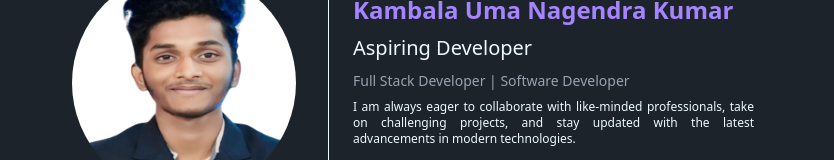
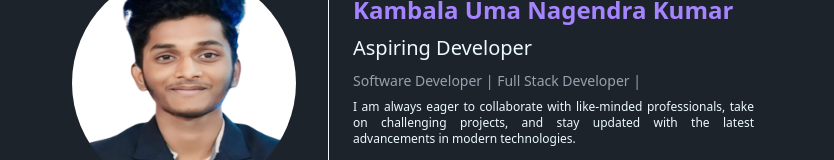
Before and after one commit to umanagendrakumar/MyPortfolio, a React (Vite) app: page / in a window 1280 px wide. Shown: the part 323-483 px from the top of the page, without its empty margins (223-1057 px from the left). Built offline with nearby package versions, Linux system fonts and the light colour scheme.

Commit message:
Interchanged roles

```diff
--- a/src/components/Home.jsx
+++ b/src/components/Home.jsx
@@ -16,7 +16,7 @@ const Home = () => {
                     <h2 className="card-title text-2xl">Hello, I'm</h2>
                     <h2 className="card-title text-2xl text-violet-400">Kambala Uma Nagendra Kumar</h2>
                     <p className="text-xl">Aspiring Developer</p>
-                    <p className="text-md text-gray-400">Full Stack Developer | Software Developer</p>
+                    <p className="text-md text-gray-400">Software Developer | Full Stack Developer | </p>
                     <p className="text-xs text-justify hidden sm:block">I am always eager to collaborate with like-minded professionals, take on challenging projects, and stay updated with the latest advancements in modern technologies.</p>
                     <div className="card-actions mt-4">
                         <a href="https://www.linkedin.com/in/kunk/" className="text-2xl text-blue-300 mr-4 border rounded-full p-2"><FaLinkedin /></a>
```
